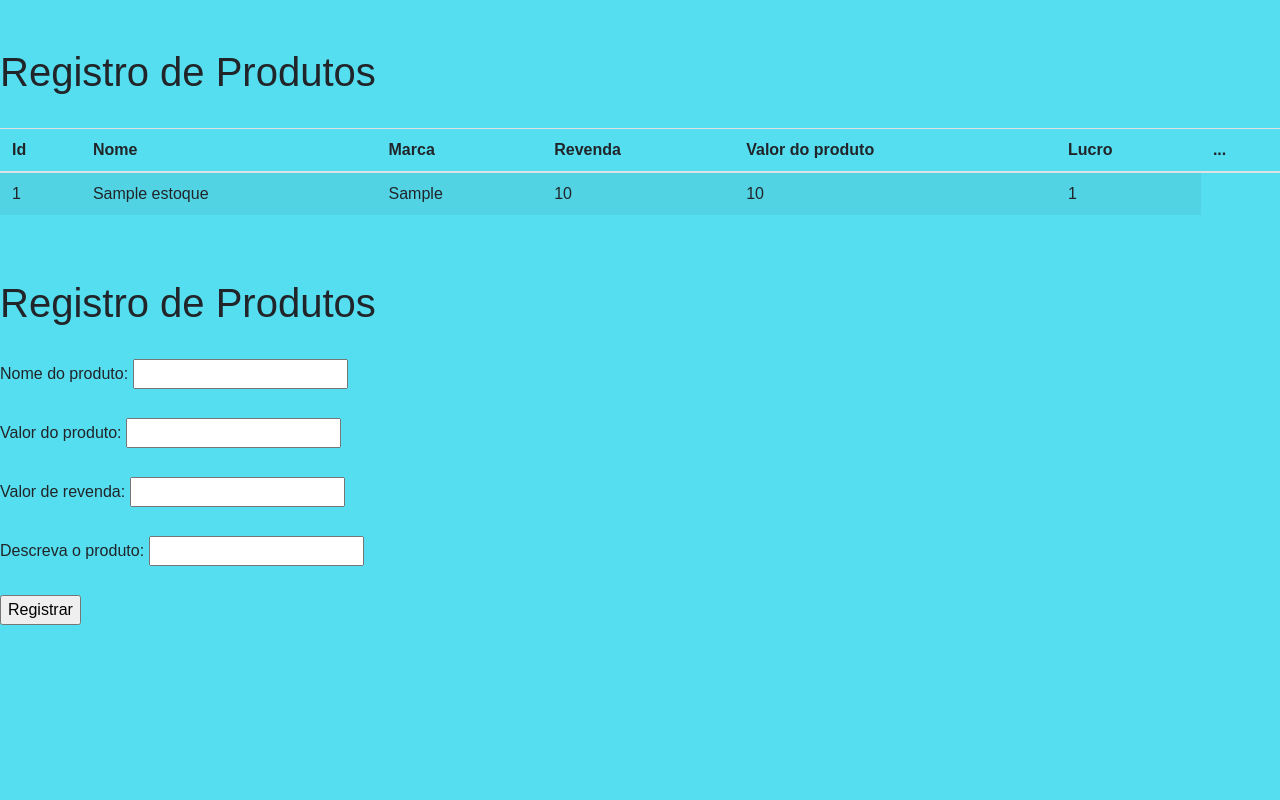
After one commit to rayssaab/OLPcons, a PHP site: page /pages/estoque.php in a window 1280 px wide. The commit adds this page. Run offline with PHP 8.4, Linux system fonts and the light colour scheme; tables that the repository leaves empty hold one stand-in row (values such as "Sample post").

Commit message:
Registro e listamento de produtos

```diff
--- /dev/null
+++ b/pages/estoque.php
@@ -0,0 +1,83 @@
+<?php
+
+    include_once ('../arquivos/conexao.php');
+
+    $sql = "SELECT * FROM estoque ORDER BY id_estoque DESC";
+
+    $produto_banco = $conn->query($sql);
+
+   // print_r($produto_banco);
+
+ ?>
+<html>
+<html>
+<head>
+    <link rel="stylesheet" href="https://stackpath.bootstrapcdn.com/bootstrap/4.1.3/css/bootstrap.min.css" integrity="sha384-MCw98/SFnGE8fJT3GXwEOngsV7Zt27NXFoaoApmYm81iuXoPkFOJwJ8ERdknLPMO" crossorigin="anonymous">
+    <link rel="stylesheet" href="../css/r_produtos.css" type="text/css">
+    <script src="https://code.jquery.com/jquery-3.3.1.slim.min.js" integrity="sha384-q8i/X+965DzO0rT7abK41JStQIAqVgRVzpbzo5smXKp4YfRvH+8abtTE1Pi6jizo" crossorigin="anonymous"></script>
+    <script src="https://cdnjs.cloudflare.com/ajax/libs/popper.js/1.14.3/umd/popper.min.js" integrity="sha384-ZMP7rVo3mIykV+2+9J3UJ46jBk0WLaUAdn689aCwoqbBJiSnjAK/l8WvCWPIPm49" crossorigin="anonymous"></script>
+    <script src="https://stackpath.bootstrapcdn.com/bootstrap/4.1.3/js/bootstrap.min.js" integrity="sha384-ChfqqxuZUCnJSK3+MXmPNIyE6ZbWh2IMqE241rYiqJxyMiZ6OW/JmZQ5stwEULTy" crossorigin="anonymous"></script>
+    <html>
+</head>
+
+<body>
+    <div class="corpo">
+        <div class="cabecalho">
+            <div id="lista">
+                <h1 class="titulo"><br>Registro de Produtos</h1><br>
+                <table class="table table-striped table-hover">
+                    <thead>
+                        <tr>
+                            <th scope="col">Id</th>
+                            <th scope="col">Nome</th>
+                            <th scope="col">Marca</th>
+                            <th scope="col">Revenda</th>
+                            <th scope="col">Valor do produto</th>
+                            <th scope="col">Lucro</th>
+                            <th scope="col">...</th>
+                        </tr>
+                    </thead>
+                    <tbody>
+                        <?php
+
+                            while ($produto = mysqli_fetch_assoc($produto_banco)){
+                                echo "<tr>";
+                                echo "<td>".$produto['id_estoque']."</td>";
+                                echo "<td>".$produto['nome_produto']."</td>";
+                                echo "<td>".$produto['marca_produto']."</td>";
+                                echo "<td>".$produto['valor_revenda']."</td>";
+                                echo "<td>".$produto['valor_pago']."</td>";
+                                echo "<td>".$produto['lucro_produto']."</td>";
+                            }
+
+                        ?>
+                    </tbody>
+                </table>
+            </div>
+            <h1 class="titulo"><br>Registro de Produtos</h1><br>
+            <div class="form-produtos">
+                <!-- form registro de produtos-->
+                <form method="POST" action="../arquivos/produto/funcao_estoque.php">
+                    <div class="nome-produto">
+                        <label for="produto">Nome do produto:</label>
+                        <input type="text" name="produto"><br><br>
+                    </div>
+                    <div class="lucratividade">
+                        <label for="preco_produto">Valor do produto:</label>
+                        <input type="text" name="valor_pago"><br><br>
+                        <label for="preco_venda">Valor de revenda:</label>
+                        <input type="text" name="valor_revenda"><br><br>
+                    </div>
+                    <div class="descricao-produto">
+                        <label for="descricao-produto">Descreva o produto:</label>
+                        <input type="text" name="descricao_produto"><br><br>
+                        <input type="submit" value="Registrar">
+                    </div>
+                </form>
+            </div>
+        </div>
+    </div>
+    </div>
+    <br>
+</body>
+</html>
--- a/pages/home.php
+++ b/pages/home.php
@@ -34,7 +34,7 @@
     <nav class="container">
       <ul class="menu">
       <button><li> <a class="item-menu" href="../pages/registro_marcas.php">Registro de Marca</a></li></button>
-      <button><li> <a class="item-menu" href="../pages/registro_produtos.php">Registro de Produto</a></li></button>
+      <button><li> <a class="item-menu" href="../pages/estoque.php">Estoque</a></li></button>
       <button><li> <a class="item-menu" href="../pages/registro_produtos.php">Registro de Cliente</a></li></button>
       <button><li> <a class="item-menu" href="../pages/registro_pedidos.php">Registro de Pedido</a></li></button>
       <button><li> <a class="item-menu" href="../pages/registro_vendas.php">Registro de Vendas</a></li></button>
```
Also changed, not shown: arquivos/produto/funcao_estoque.php (added, +53 -0 lines).
